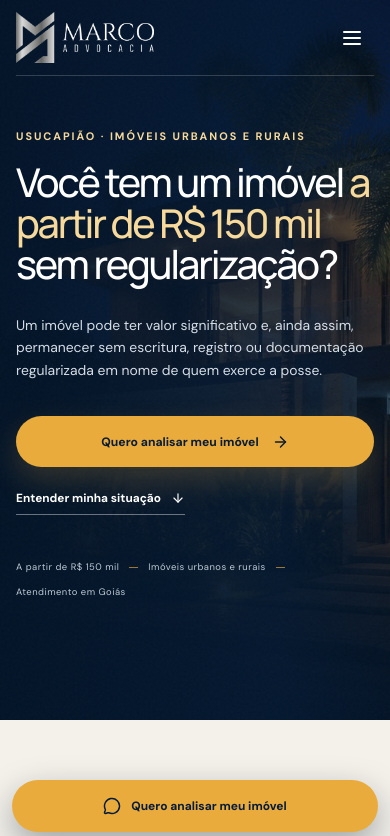
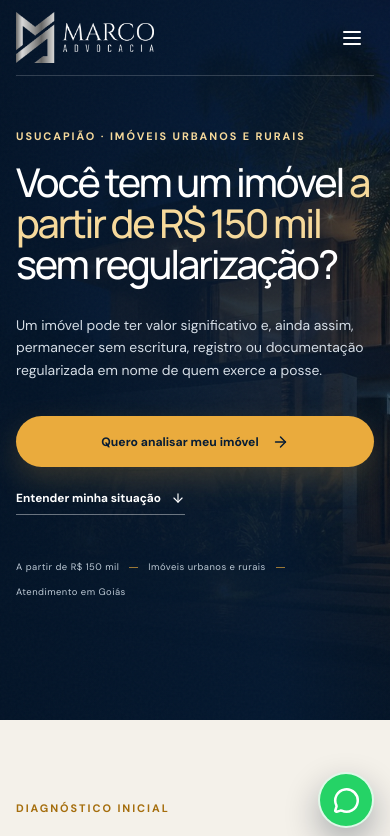
Before and after one commit to squadaguias-max/marco-aurelio-imoveis, a React (Vite) app: page / in a window 390 px wide. Shown: the top 836 px of the page. Built offline with nearby package versions, Linux system fonts and the light colour scheme.

Commit message:
feat: add floating WhatsApp button

```diff
--- a/src/modules/home/pages/HomePage.jsx
+++ b/src/modules/home/pages/HomePage.jsx
@@ -203,6 +203,15 @@ export function HomePage() {
       </div>
     </section>
 
-    <a className="mobile-cta" href="#analise"><MessageCircle /><span>Quero analisar meu imóvel</span></a>
+    <a
+      className="whatsapp-float"
+      href={whatsappUrl()}
+      target="_blank"
+      rel="noreferrer"
+      aria-label={`Conversar no WhatsApp: ${site.contact.phoneLabel}`}
+      title="Conversar no WhatsApp"
+    >
+      <MessageCircle aria-hidden="true" />
+    </a>
   </>;
 }
--- a/src/styles/index.css
+++ b/src/styles/index.css
@@ -205,7 +205,10 @@ footer { padding: 58px 0 0; background: var(--navy-deep); color: white; }
 .footer-legal p { max-width: 870px; margin: 0; }
 .developed-by { display: block; width: max-content; margin: 10px auto 0; padding-bottom: 24px; color: #5e8fc7; font-size: .62rem; font-weight: 700; }
 .developed-by:hover { color: #8eb6e3; text-decoration: underline; }
-.mobile-cta { display: none; }
+.whatsapp-float { position: fixed; z-index: 90; right: 24px; bottom: 24px; display: flex; width: 60px; height: 60px; align-items: center; justify-content: center; border: 2px solid rgba(255,255,255,.85); border-radius: 50%; background: #25d366; color: white; box-shadow: 0 14px 34px rgba(2,19,39,.32); transition: transform .2s ease, box-shadow .2s ease, background .2s ease; }
+.whatsapp-float:hover { transform: translateY(-3px) scale(1.03); background: #20bd5a; box-shadow: 0 18px 40px rgba(2,19,39,.4); }
+.whatsapp-float:focus-visible { outline: 3px solid var(--gold-pale); outline-offset: 3px; }
+.whatsapp-float svg { width: 29px; height: 29px; stroke-width: 2.25; }
 
 @media (max-width: 980px) {
   .menu-button { display: grid; }
@@ -257,9 +260,8 @@ footer { padding: 58px 0 0; background: var(--navy-deep); color: white; }
   .faq-list details p { margin-left: 38px; }
   .footer-main { grid-template-columns: 1fr; gap: 35px; }
   .footer-legal { grid-template-columns: 1fr; gap: 10px; }
-  .mobile-cta { position: fixed; z-index: 90; right: 12px; bottom: 12px; left: 12px; display: flex; min-height: 52px; align-items: center; justify-content: center; gap: 10px; border-radius: 999px; background: var(--gold); color: var(--navy); box-shadow: 0 13px 34px rgba(2,19,39,.35); font-size: .75rem; font-weight: 700; }
-  .mobile-cta svg { width: 18px; }
-  footer { padding-bottom: 68px; }
+  .whatsapp-float { right: 16px; bottom: 16px; width: 56px; height: 56px; }
+  .whatsapp-float svg { width: 27px; height: 27px; }
 }
 
 @media (max-width: 420px) {
```
